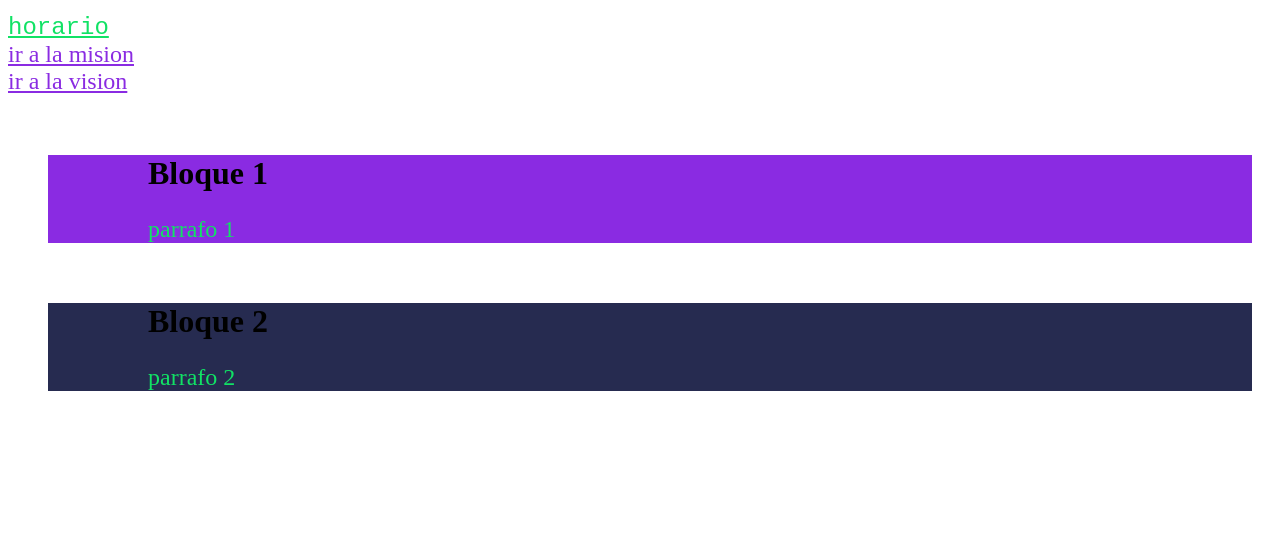
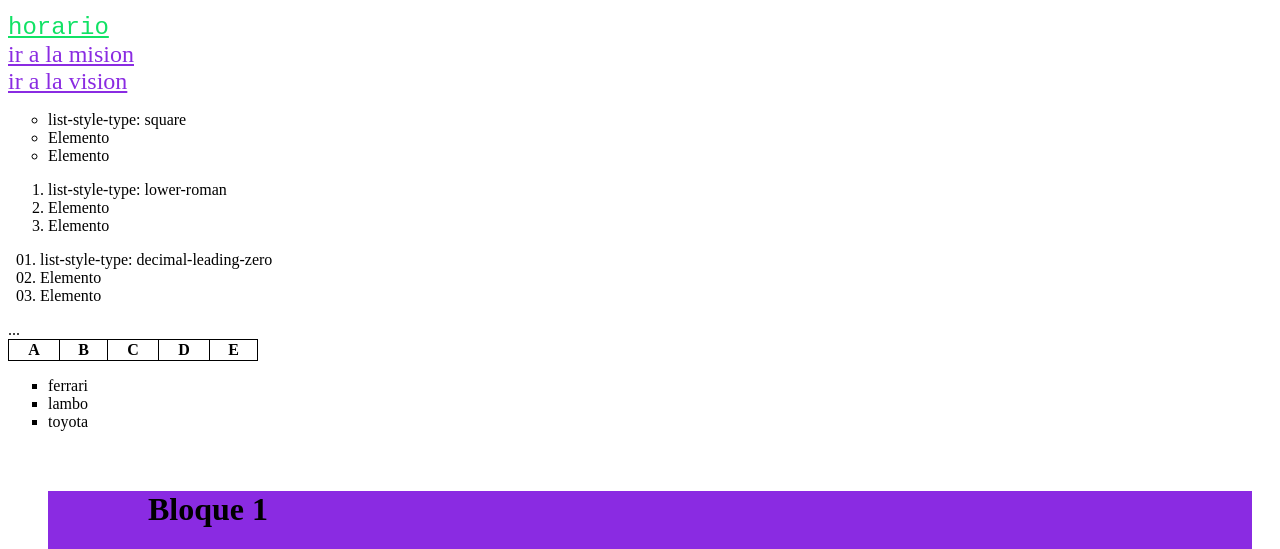
Before and after one commit to JDRG55/git-remote-add-origin-https---github.com-JDRG55-clase2_desarrolloweb, a plain HTML site: page index.html in a window 1280 px wide. Shown: the part 395-944 px from the top of the page. Before the commit the page ends 816 px from the top, so only its background shows below. Drawn offline with Linux system fonts and the light colour scheme.

Commit message:
listas y tablas sencillas

```diff
--- a/MisEstilos/estilos.css
+++ b/MisEstilos/estilos.css
@@ -28,3 +28,23 @@ p{
 
 
 }
+
+#cuadro{
+    list-style-type: circle
+}
+
+#carros{
+    list-style-type: square
+}
+
+
+
+
+ .normal {
+    width: 250px;
+    border: 1px solid #000;
+    border-collapse: collapse;
+  }
+  .normal th, .normal td {
+    border: 1px solid #000;
+  }
--- a/index.html
+++ b/index.html
@@ -22,8 +22,44 @@
     <a id="enlace2" href="./MisPaginas/mision.html" target="_blank" >ir a la mision</a><br>
 
     <a href="./MisPaginas/vision.html" target="_blank" >ir a la vision</a>
+
+    <div>
+        <ul id="cuadro" >
+            <li>list-style-type: square</li>
+            <li>Elemento</li>
+            <li>Elemento</li>
+          </ul>
+
+          <ol >
+            <li>list-style-type: lower-roman</li>
+            <li>Elemento</li>
+            <li>Elemento</li>
+          </ol>
+
+          <ol style="list-style-type: decimal-leading-zero; padding-left: 2em;">
+            <li>list-style-type: decimal-leading-zero</li>
+            <li>Elemento</li>
+            <li>Elemento</li>
+          </ol>
+
+          <table class="normal" summary="Tabla genérica">
+            <tr>
+              <th scope="col">A</th>
+              <th scope="col">B</th>
+              <th scope="col">C</th>
+              <th scope="col">D</th>
+              <th scope="col">E</th>
+            </tr>
+    ...
+          </table>
+          <ol id="carros">
+            <li>ferrari</li>
+            <li>lambo</li>
+            <li>toyota</li>
+          </ol>
+    </div>
 <div id="block">
-    <div id="bloque1">
+    <div id="bloque1" >
         <h1>Bloque 1</h1>
         <p>parrafo 1</p>
     </div>
```
